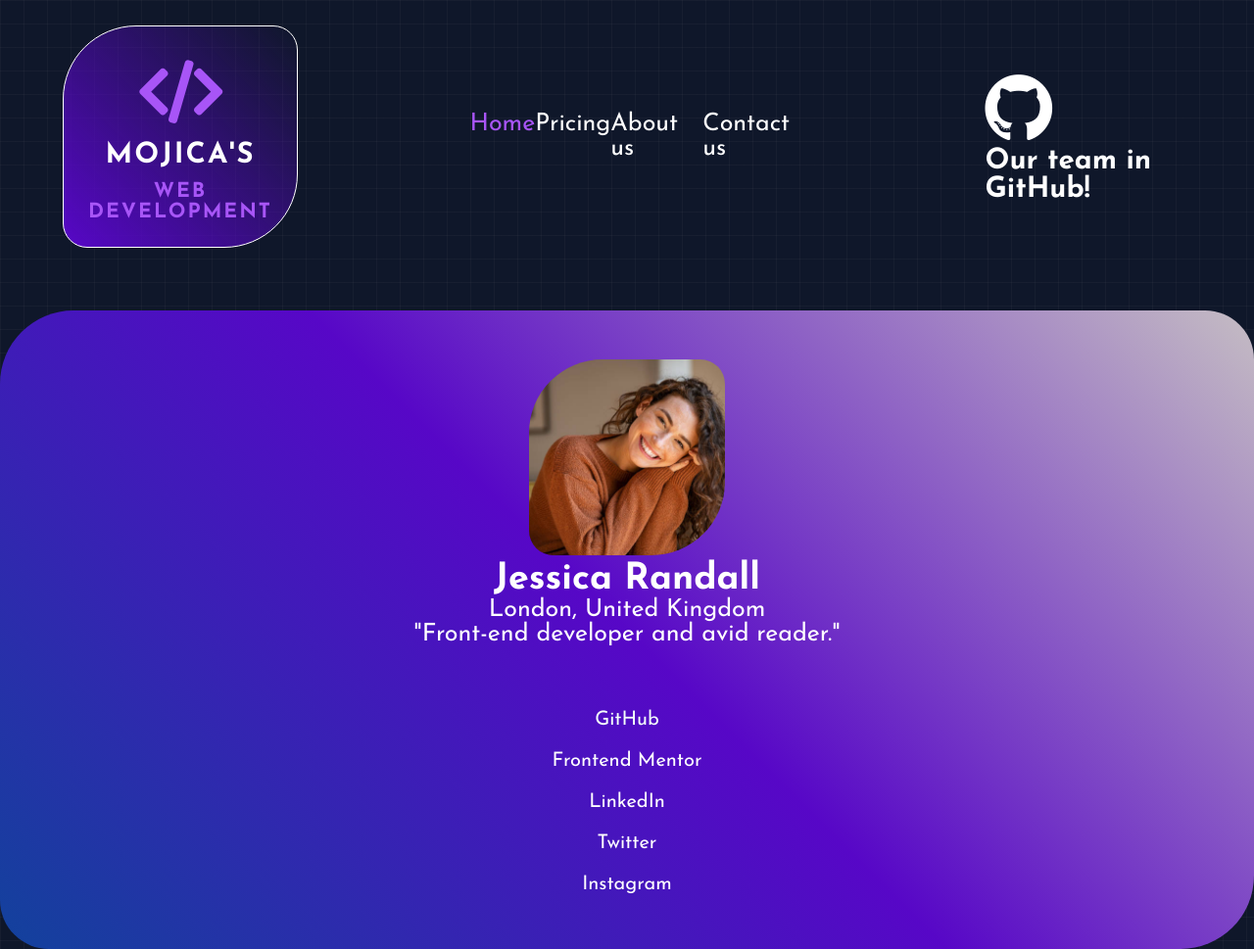
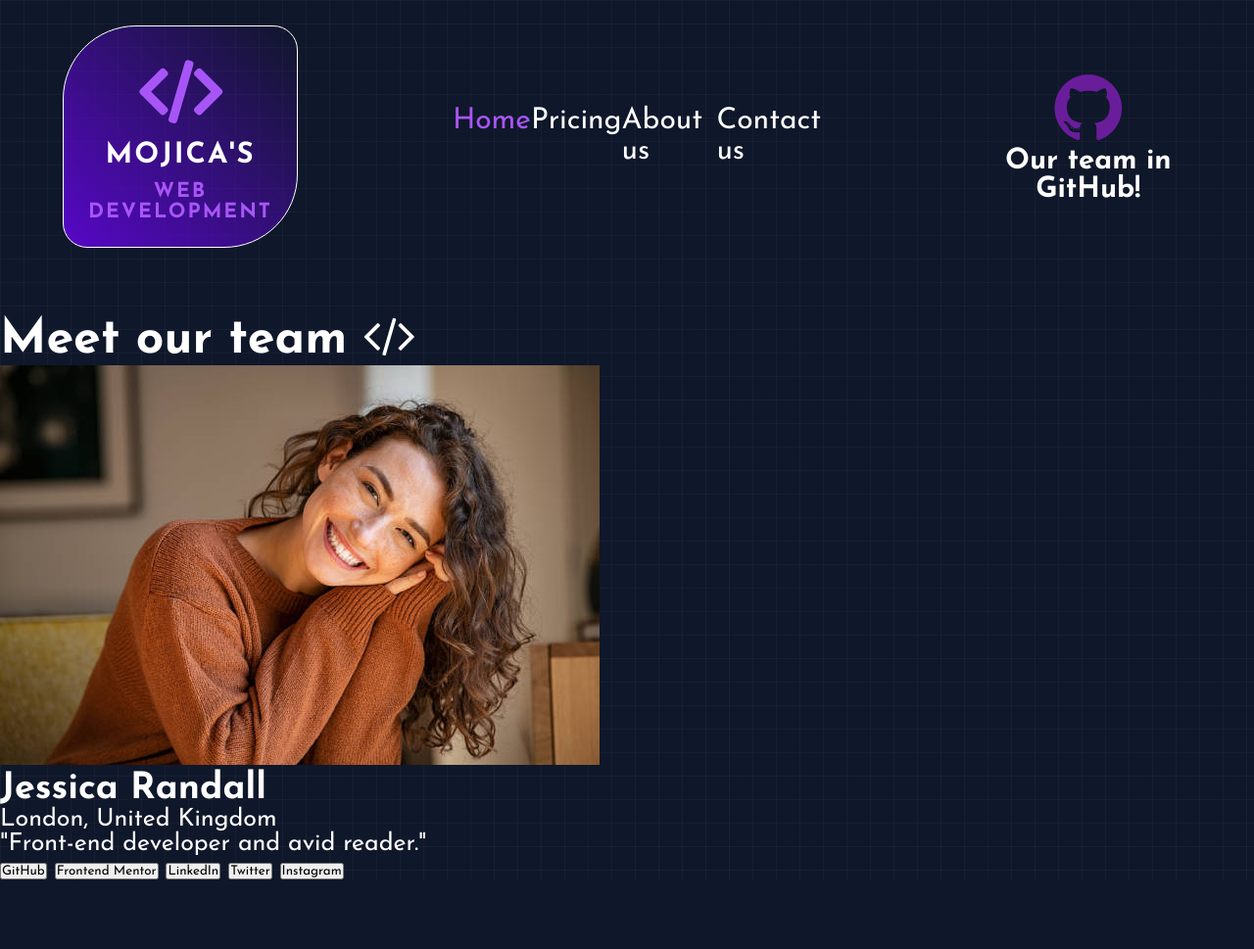
Before and after one commit to DavidMojica/PBWebDevelopment-H1, a plain HTML site: page index.html in a window 1280 px wide. Shown: the whole page at 98% size. After the commit the page ends 899 px from the top, so only its background shows below. Drawn offline with Linux system fonts and the light colour scheme.

Commit message:
Reworking styles

```diff
--- a/css/styles.css
+++ b/css/styles.css
@@ -4,6 +4,7 @@
     --page-background:rgb(15, 23, 42);
     --violet-logo:rgb(168, 85, 247);
     --violet-logo-bg:rgb(87, 7, 199);
+    --github: #6a1d9b;
 }
 
 /*------GENERAL STYLES------*/
@@ -80,10 +81,11 @@ header nav ul{
     list-style: none;
     display: flex;
     justify-content: space-around;
+    font-size: 1.2rem;
 }
 
 .nav__links{
-    width: 50%;
+    width: 55%;
 }
 
 .nav__links ul li:first-child{
@@ -94,58 +96,14 @@ header nav ul{
     color: var(--violet-logo);
 }
 
-
-
-
-
-
-
-.profile{
-    background: linear-gradient(45deg, #12429c, rgb(87, 7, 199), #c5bdc3);
-    border-radius: 3em 2em;
-    color: white;
-    padding: 50px;
+/*NAV UTILITIES*/
+.nav__utilities{
     text-align: center;
 }
 
-.profile__avatar{
-    border-radius: 3em 1em;
-    height: 200px;
-    width: 200px;
-    object-fit: cover;
+#icon__github{
+    color: var(--github);
 }
 
 
-
-
-/* section button > p {
-
-} */
-
-button{
-    border-radius: 10px;
-    padding: 6px;
-    width: 50%;
-    background-color: var(--githubViolet);
-    color: white;
-    font-size: 20px;
-    border: none;
-    transition: .5s;
-}
-
-button:hover{
-    background-color: violet;
-    cursor: pointer;
-}
-
-section button:first-child{
-    color: mintcream;
-}
-
-.dos{
-    margin-top: 5%;
-    display: grid;
-    place-items: center;
-    grid-template-columns: 1fr;
-    gap: 10px;
-}
+/*------------MAIN-----------*/
--- a/index.html
+++ b/index.html
@@ -43,6 +43,8 @@
   </header>
 
   <main class="profile">
+    <h1>Meet our team <i class="fa fa-code"></i></h1>
+
     <section class="uno">
       <img src="./assets/mujer.jpg" alt="Jessica Randall - profile photo" class="profile__avatar">
       <h1 class="profile__name">
@@ -61,6 +63,7 @@
       <button class="profile__btn">Instagram</button>
     </section>
   </main>
+
+
 </body>
-
 </html>
```
